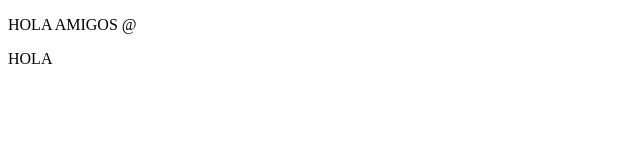
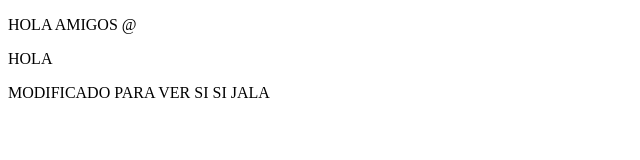
Before and after one commit to alexpro23-commis/repocitorio, a plain HTML site: page index.html in a window 1280 px wide. Shown: the whole page, without its empty margins (0-640 px from the left). Drawn offline with Linux system fonts and the light colour scheme.

Commit message:
Add new paragraph to index.html

```diff
--- a/index.html
+++ b/index.html
@@ -9,6 +9,7 @@
     <p>HOLA AMIGOS @ </p>
 
     <P>HOLA</P>
+    <p>MODIFICADO PARA VER SI SI JALA</p>
 
 </body>
 </html>
```
